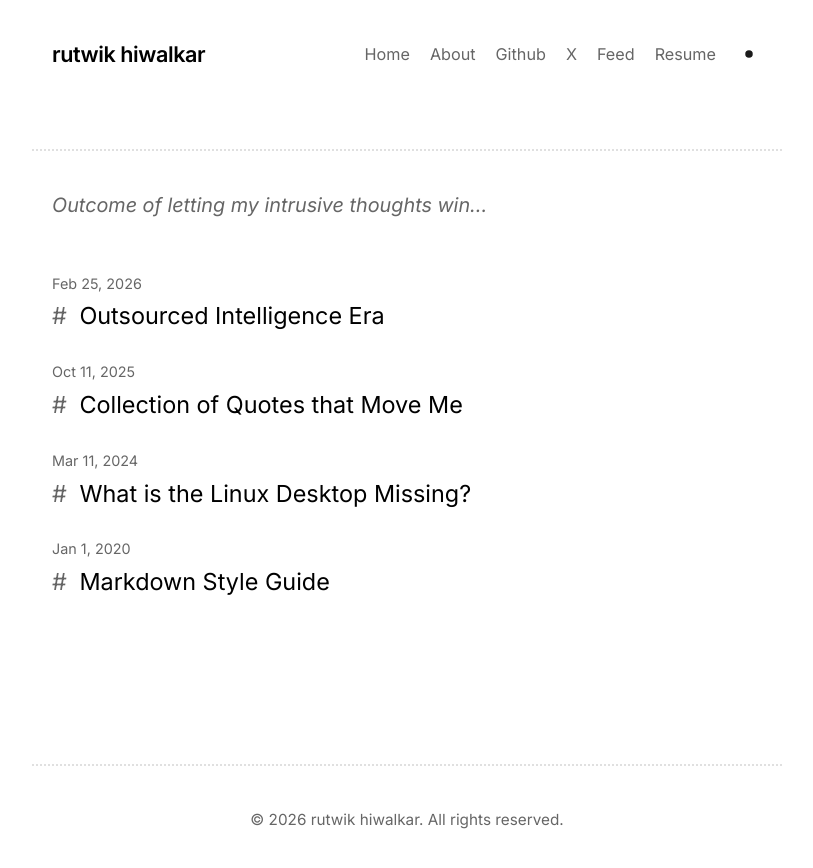
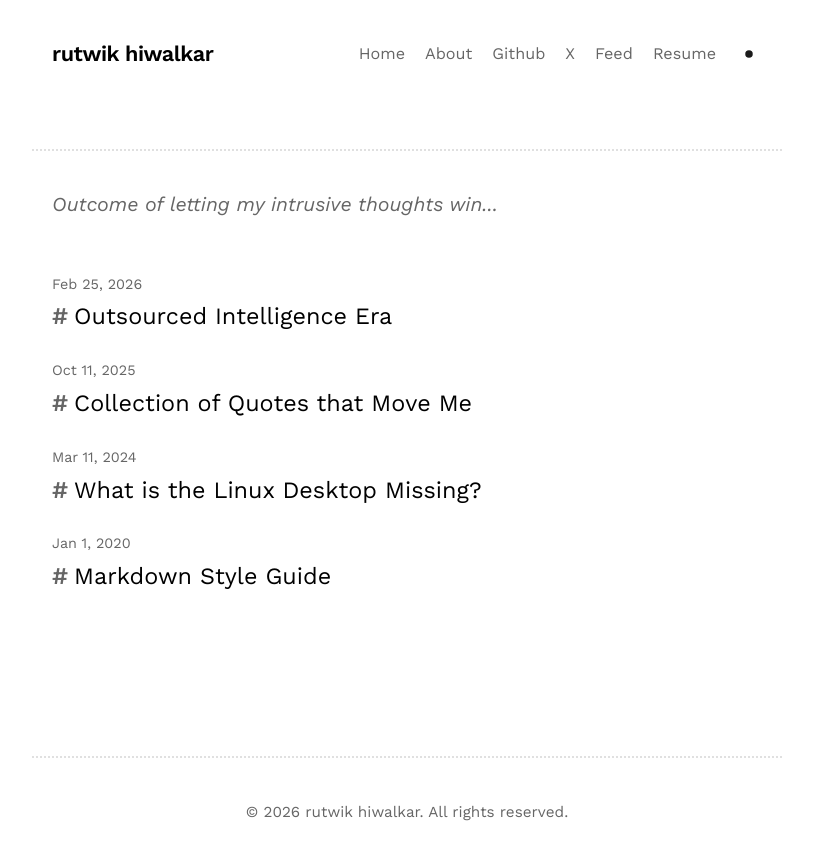
Before and after one commit to rutwikhdev/rutwikhdev.github.io, a Jekyll site: the page built from index.html, in a window 1280 px wide. Shown: the top 868 px of the page, without its empty margins (233-1046 px from the left). Built offline with Jekyll 4.4.1, drawn with Linux system fonts in a browser that asks for light colours.

Commit message:
chore: styling fixes

```diff
--- a/_includes/head.html
+++ b/_includes/head.html
@@ -11,7 +11,7 @@
     <!-- Fonts -->
     <link rel="preconnect" href="https://fonts.googleapis.com">
     <link rel="preconnect" href="https://fonts.gstatic.com" crossorigin>
-    <link href="https://fonts.googleapis.com/css2?family=Inter:ital,wght@0,400;0,600;1,400;1,600&display=swap" rel="stylesheet">
+    <link href="https://fonts.googleapis.com/css2?family=Work+Sans:ital,wght@0,400;0,600;1,400;1,600&display=swap" rel="stylesheet">
 
     <!-- Custom CSS -->
     <link rel="stylesheet" href="{{ "/css/main.css" | prepend: site.baseurl }}">
--- a/css/main.css
+++ b/css/main.css
@@ -33,7 +33,7 @@ html {
 }
 
 body {
-  font-family: "Inter", -apple-system, BlinkMacSystemFont, "Segoe UI", "Helvetica Neue", Arial, sans-serif;
+  font-family: "Work Sans", -apple-system, BlinkMacSystemFont, "Segoe UI", "Helvetica Neue", Arial, sans-serif;
   background-color: var(--bg);
   color: var(--text);
   line-height: 1.6em;
@@ -45,7 +45,7 @@ em,
 i,
 .post-content blockquote,
 .hero p {
-  font-family: "Inter", -apple-system, BlinkMacSystemFont, "Segoe UI", "Helvetica Neue", Arial, sans-serif;
+  font-family: "Work Sans", -apple-system, BlinkMacSystemFont, "Segoe UI", "Helvetica Neue", Arial, sans-serif;
   font-style: italic;
 }
 
@@ -161,11 +161,15 @@ header {
   color: var(--text-light);
 }
 
-.posts .post-link::before {
-  content: "#";
+.hashtag {
+  font-size: 24px;
   color: var(--text-light);
   margin-right: 6px;
-  font-weight: 400;
+  font-weight: 600;
+}
+
+.post-link-box {
+  display: flex;
 }
 
 .post-header {
@@ -177,7 +181,7 @@ header {
 
 .post-header h1 {
   display: block;
-  font-family: "Inter", -apple-system, BlinkMacSystemFont, "Segoe UI", "Helvetica Neue", Arial, sans-serif;
+  font-family: "Work Sans", -apple-system, BlinkMacSystemFont, "Segoe UI", "Helvetica Neue", Arial, sans-serif;
   font-size: 2rem;
   font-weight: 600;
   letter-spacing: -0.03em;
@@ -191,12 +195,12 @@ header {
 }
 
 .post-content {
-  font-family: "Inter", -apple-system, BlinkMacSystemFont, "Segoe UI", "Helvetica Neue", Arial, sans-serif;
+  font-family: "Work Sans", -apple-system, BlinkMacSystemFont, "Segoe UI", "Helvetica Neue", Arial, sans-serif;
   font-weight: 400;
 }
 
 .post-content h2 {
-  font-family: "Inter", -apple-system, BlinkMacSystemFont, "Segoe UI", "Helvetica Neue", Arial, sans-serif;
+  font-family: "Work Sans", -apple-system, BlinkMacSystemFont, "Segoe UI", "Helvetica Neue", Arial, sans-serif;
   font-size: 1.5rem;
   font-weight: 600;
   margin-top: 50px;
@@ -205,7 +209,7 @@ header {
 }
 
 .post-content h3 {
-  font-family: "Inter", -apple-system, BlinkMacSystemFont, "Segoe UI", "Helvetica Neue", Arial, sans-serif;
+  font-family: "Work Sans", -apple-system, BlinkMacSystemFont, "Segoe UI", "Helvetica Neue", Arial, sans-serif;
   font-size: 1.2rem;
   font-weight: 600;
   margin-top: 35px;
--- a/index.html
+++ b/index.html
@@ -10,9 +10,12 @@ layout: default
   {% for post in site.posts %}
     <li>
       <span class="post-date">{{ post.date | date: "%b %-d, %Y" }}</span>
-      <a class="post-link" href="{{ post.url | prepend: site.baseurl }}">
-        {{ post.title }}
-      </a>
+      <div class="post-link-box">
+        <span class="hashtag">#</span>
+        <a class="post-link" href="{{ post.url | prepend: site.baseurl }}">
+          {{ post.title }}
+        </a>
+      </div>
     </li>
   {% endfor %}
 </ul>
```
